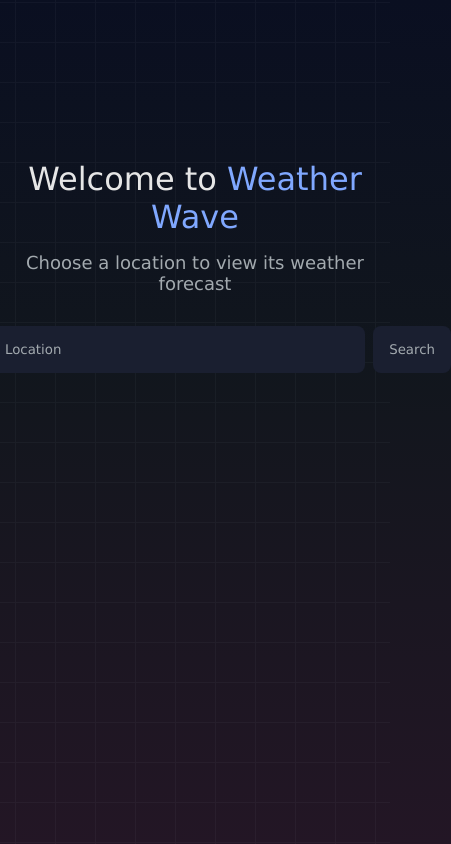
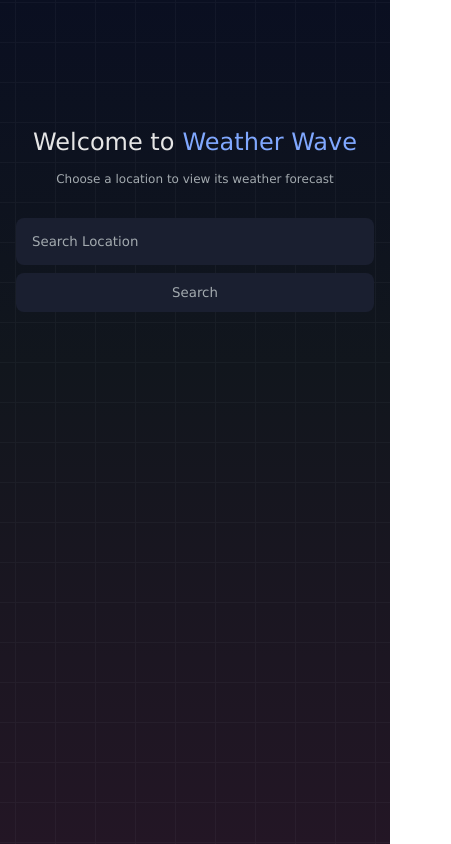
Before and after one commit to NotRelix/weather-wave, a website built with webpack: page src/template.html in a window 390 px wide. Shown: the whole page, 451 px wide, since content can reach past the window. Built offline with nearby package versions, Linux system fonts and the light colour scheme.

Commit message:
feat: make home screen mobile responsive

```diff
--- a/src/style.css
+++ b/src/style.css
@@ -48,7 +48,7 @@ body {
   align-items: center;
   justify-content: center;
   gap: 16px;
-  padding-top: 10rem;
+  padding: 10rem 16px;
 }
 
 .title {
@@ -72,7 +72,8 @@ form {
   display: flex;
   gap: 8px;
   margin-top: 1rem;
-  width: 32rem;
+  max-width: 32rem;
+  width: 100%;
 }
 
 #location,
@@ -90,6 +91,7 @@ form {
 
 #location {
   flex: 1;
+  flex-shrink: 1;
 }
 
 #location::placeholder,
@@ -101,3 +103,26 @@ form {
 #location:focus {
   outline-width: 0;
 }
+
+@media (max-width: 768px) {
+  .title,
+  .description {
+    font-size: 12px;
+  }
+}
+
+@media (max-width: 425px) {
+  .container {
+    padding: 8rem 16px;
+  }
+  .brand-name {
+    display: block;
+  }
+  form {
+    flex-direction: column;
+  }
+
+  #submit {
+    padding: 12px;
+  }
+}
--- a/src/template.html
+++ b/src/template.html
@@ -9,10 +9,8 @@
     <div class="bg-grid"></div>
     <div class="container">
       <div class="title">
-        <h1>
-          Welcome to
-          <span class="brand-name">Weather Wave</span>
-        </h1>
+        <h1>Welcome to</h1>
+        <h1 class="brand-name">Weather Wave</h1>
       </div>
       <p class="description">Choose a location to view its weather forecast</p>
       <form action="#">
```
